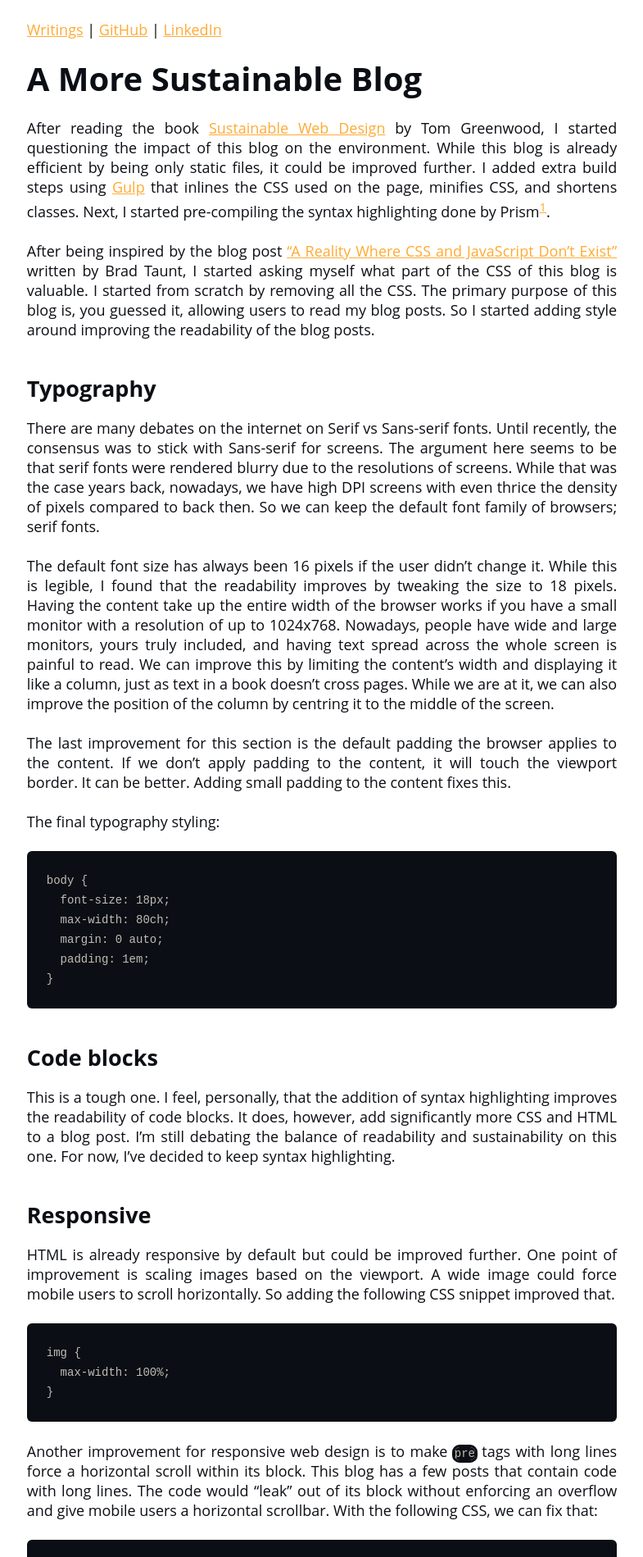
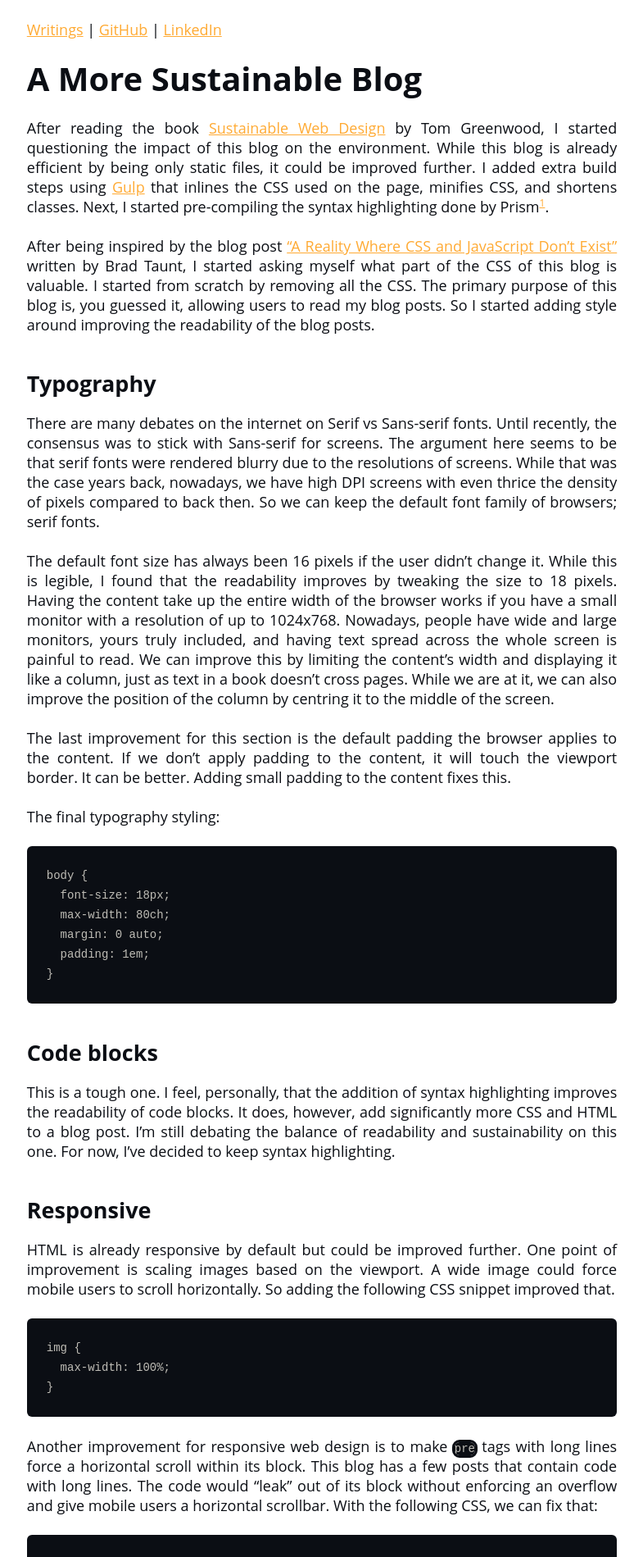
Before and after one commit to brianvanburken/brianvanburken.github.io, a Jekyll site: the page built from _posts/2021-12-06-a-more-sustainable-blog.md, in a window 1280 px wide. Shown: the top 1899 px of the page at 82% size, without its empty margins (247-1032 px from the left). Built offline with Jekyll 4.4.1, drawn with Linux system fonts in a browser that asks for light colours.

Commit message:
fix: sub and sup follow vertical rythm

```diff
--- a/_sass/index.scss
+++ b/_sass/index.scss
@@ -37,12 +37,13 @@ ul, ol, p, h1, h2, h3, pre, code, footer, article {
   line-height: $baseline;
 }
 
+sub, sup {
+  line-height: 1;
+  font-size: 0.75rem;
+}
+
 ul, ol {
   padding-left: $baseline;
-}
-
-li {
-  height: $baseline;
 }
 
 p {
```
